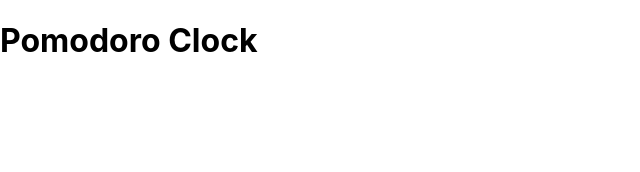
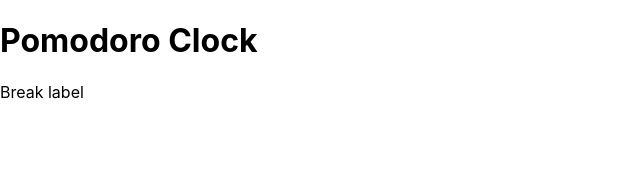
Before and after one commit to hajczek/pomodoro-clock, a React (Create React App) app: page / in a window 1280 px wide. Shown: the top 172 px of the page, without its empty margins (0-640 px from the left). Built offline with nearby package versions, Linux system fonts and the light colour scheme.

Commit message:
Added div element for break label option

```diff
--- a/src/App.js
+++ b/src/App.js
@@ -4,6 +4,9 @@ function App() {
   return (
     <div className="App">
       <h1>Pomodoro Clock</h1>
+      <div id="break-label">
+        <p>Break label</p>
+      </div>
     </div>
   );
 }
```
